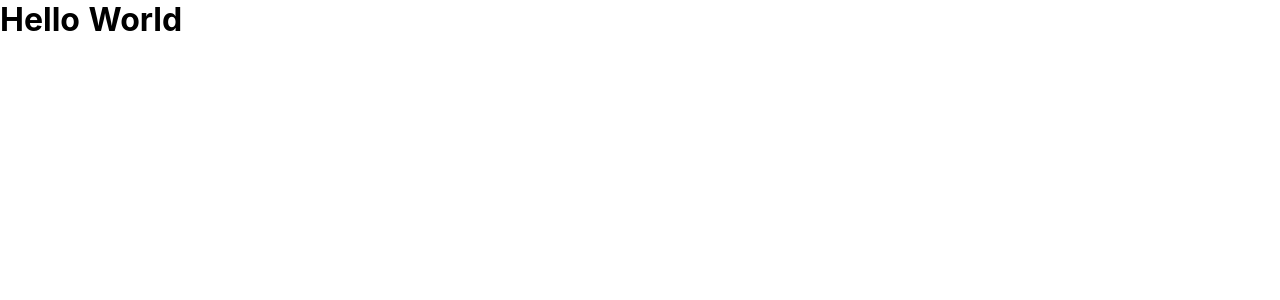
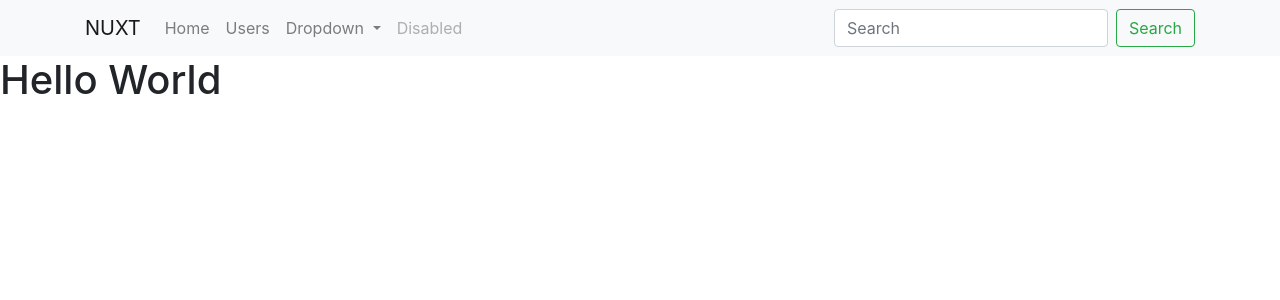
Before and after one commit to StevenGabule/NuxtJSFundamentals, a Nuxt app: page / in a window 1280 px wide. Shown: the top 300 px of the page. Built offline with nearby package versions, Linux system fonts and the light colour scheme.

Commit message:
learn to work with jquery and boostrap

```diff
--- /dev/null
+++ b/components/Nav.vue
@@ -0,0 +1,39 @@
+<template>
+	<nav class="navbar navbar-expand-lg navbar-light bg-light">
+		<div class="container">
+		  <a class="navbar-brand" href="#">NUXT</a>
+		  <button class="navbar-toggler" type="button" data-toggle="collapse" data-target="#navbarSupportedContent" aria-controls="navbarSupportedContent" aria-expanded="false" aria-label="Toggle navigation">
+		    <span class="navbar-toggler-icon"></span>
+		  </button>
+
+		  <div class="collapse navbar-collapse" id="navbarSupportedContent">
+		    <ul class="navbar-nav mr-auto">
+		      <li class="nav-item">
+		        <a class="nav-link" href="#">Home</a>
+		      </li>
+		      <li class="nav-item">
+		        <a class="nav-link" href="users">Users</a>
+		      </li>
+		      <li class="nav-item dropdown">
+		        <a class="nav-link dropdown-toggle" href="#" id="navbarDropdown" role="button" data-toggle="dropdown" aria-haspopup="true" aria-expanded="false">
+		          Dropdown
+		        </a>
+		        <div class="dropdown-menu" aria-labelledby="navbarDropdown">
+		          <a class="dropdown-item" href="#">Action</a>
+		          <a class="dropdown-item" href="#">Another action</a>
+		          <div class="dropdown-divider"></div>
+		          <a class="dropdown-item" href="#">Something else here</a>
+		        </div>
+		      </li>
+		      <li class="nav-item">
+		        <a class="nav-link disabled" href="#" tabindex="-1" aria-disabled="true">Disabled</a>
+		      </li>
+		    </ul>
+		    <form class="form-inline my-2 my-lg-0">
+		      <input class="form-control mr-sm-2" type="search" placeholder="Search" aria-label="Search">
+		      <button class="btn btn-outline-success my-2 my-sm-0" type="submit">Search</button>
+		    </form>
+		  </div>
+	  </div>
+	</nav>
+</template>
--- a/layouts/default.vue
+++ b/layouts/default.vue
@@ -1,55 +1,13 @@
 <template>
   <div>
+    <Nav />
     <nuxt />
   </div>
 </template>
 
-<style>
-  html {
-    font-family: 'Source Sans Pro', -apple-system, BlinkMacSystemFont, 'Segoe UI',
-      Roboto, 'Helvetica Neue', Arial, sans-serif;
-    font-size: 16px;
-    word-spacing: 1px;
-    -ms-text-size-adjust: 100%;
-    -webkit-text-size-adjust: 100%;
-    -moz-osx-font-smoothing: grayscale;
-    -webkit-font-smoothing: antialiased;
-    box-sizing: border-box;
+<script>
+  import Nav from '../components/Nav';
+  export default {
+    components: { Nav}
   }
-
-  *,
-  *:before,
-  *:after {
-    box-sizing: border-box;
-    margin: 0;
-  }
-
-  .button--green {
-    display: inline-block;
-    border-radius: 4px;
-    border: 1px solid #3b8070;
-    color: #3b8070;
-    text-decoration: none;
-    padding: 10px 30px;
-  }
-
-  .button--green:hover {
-    color: #fff;
-    background-color: #3b8070;
-  }
-
-  .button--grey {
-    display: inline-block;
-    border-radius: 4px;
-    border: 1px solid #35495e;
-    color: #35495e;
-    text-decoration: none;
-    padding: 10px 30px;
-    margin-left: 15px;
-  }
-
-  .button--grey:hover {
-    color: #fff;
-    background-color: #35495e;
-  }
-</style>
+</script>
--- a/nuxt.config.js
+++ b/nuxt.config.js
@@ -12,7 +12,25 @@
       { hid: 'description', name: 'description', content: process.env.npm_package_description || '' }
     ],
     link: [
-      { rel: 'icon', type: 'image/x-icon', href: '/favicon.ico' }
+      {
+        rel: 'icon', type: 'image/x-icon', href: '/favicon.ico',
+        rel: 'stylesheet', type: "text/css", href: 'https://stackpath.bootstrapcdn.com/bootstrap/4.4.1/css/bootstrap.min.css'
+       }
+    ],
+    script: [
+    {
+      src: 'https://code.jquery.com/jquery-3.4.1.slim.min.js',
+      type: 'text/javascript',
+    },
+    {
+      src: 'https://cdn.jsdelivr.net/npm/popper.js@1.16.0/dist/umd/popper.min.js',
+      type: 'text/javascript',
+    },
+    {
+      src: 'https://cdnjs.cloudflare.com/ajax/libs/twitter-bootstrap/4.4.1/js/bootstrap.min.js',
+      type: 'text/javascript',
+    }
+
     ]
   },
   /*
--- a/pages/users.vue
+++ /dev/null
@@ -1,6 +0,0 @@
-<template>
-	<div style="background:red">
-		<h4>You can see in me all users related pages!</h4>
-		<nuxt-child />
-	</div>
-</template>
```
